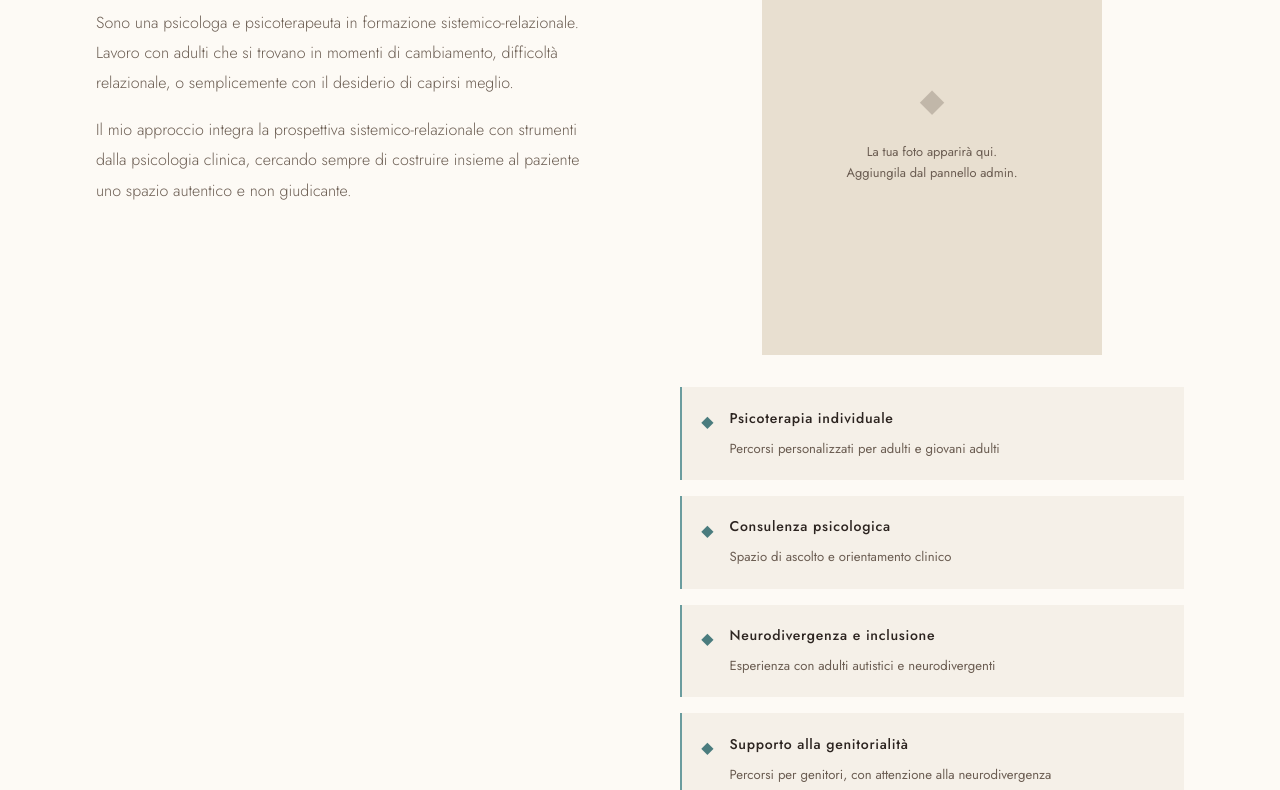
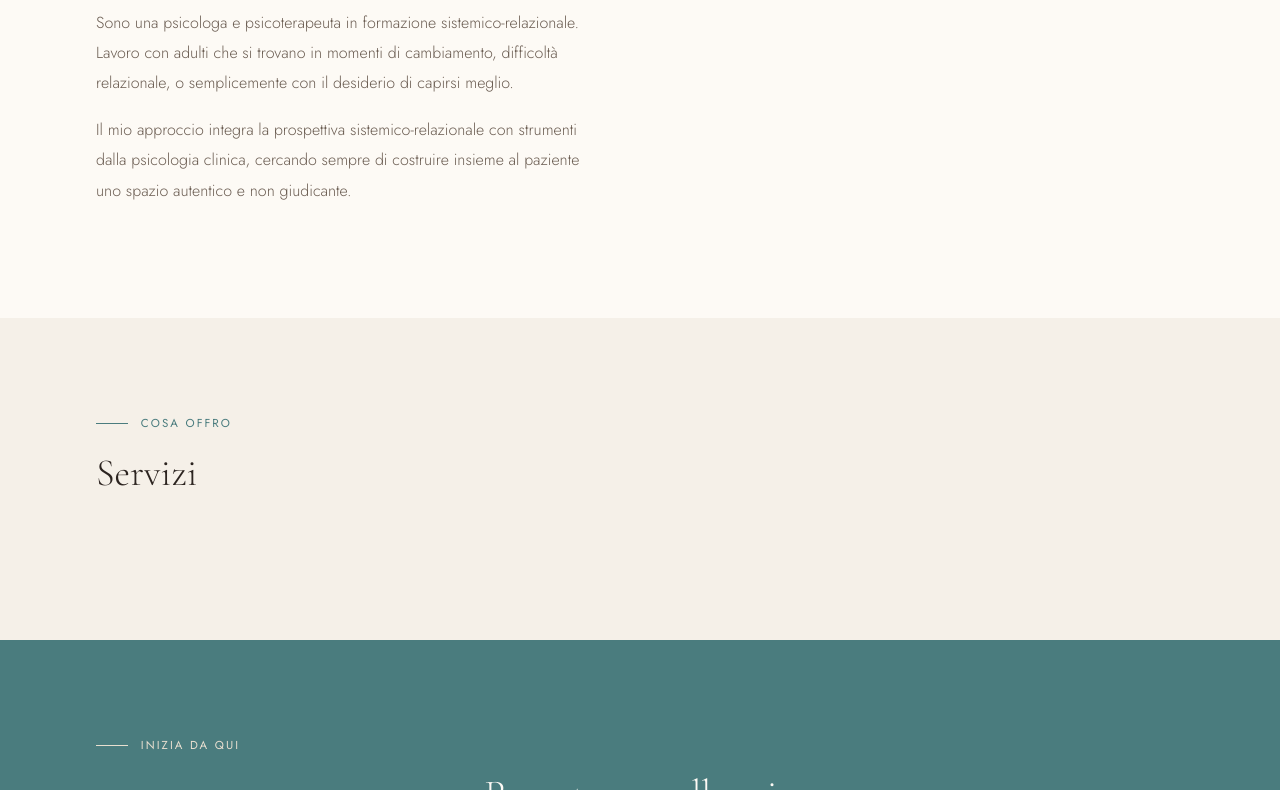
Before and after one commit to MalaMente-psicologia/Malamente-Psicologia, a plain HTML site: page index.html in a window 1280 px wide. Shown: the part 994-1784 px from the top of the page. Drawn offline with nearby package versions, Linux system fonts and the light colour scheme.

Commit message:
Update index.html
Tolto foto e pass

```diff
--- a/index.html
+++ b/index.html
@@ -239,13 +239,7 @@
     <div id="chiSonoBio"></div>
   </div>
   <div>
-    <div class="chi-sono-foto-placeholder" id="fotoPlaceholder">
-      <span style="font-size:2rem;opacity:0.3">◆</span>
-      <span>La tua foto apparirà qui.<br>Aggiungila dal pannello admin.</span>
-    </div>
-    <img id="fotoImg" class="chi-sono-foto" style="display:none" alt="Dott.ssa Federica Dolmetti">
-    <div class="competenze" id="competenzeList"></div>
-  </div>
+
 </section>
 
 <section id="servizi">
@@ -331,7 +325,7 @@
       <input type="password" id="adminPasswordInput" placeholder="Inserisci la password" onkeydown="if(event.key==='Enter')checkAdminPassword()">
     </div>
     <button class="admin-btn" onclick="checkAdminPassword()">Accedi</button>
-    <p style="font-size:0.78rem;color:var(--text-light)">Password predefinita: <strong>malamente2025</strong></p>
+
   </div>
 
   <!-- CONTENUTO -->
```
